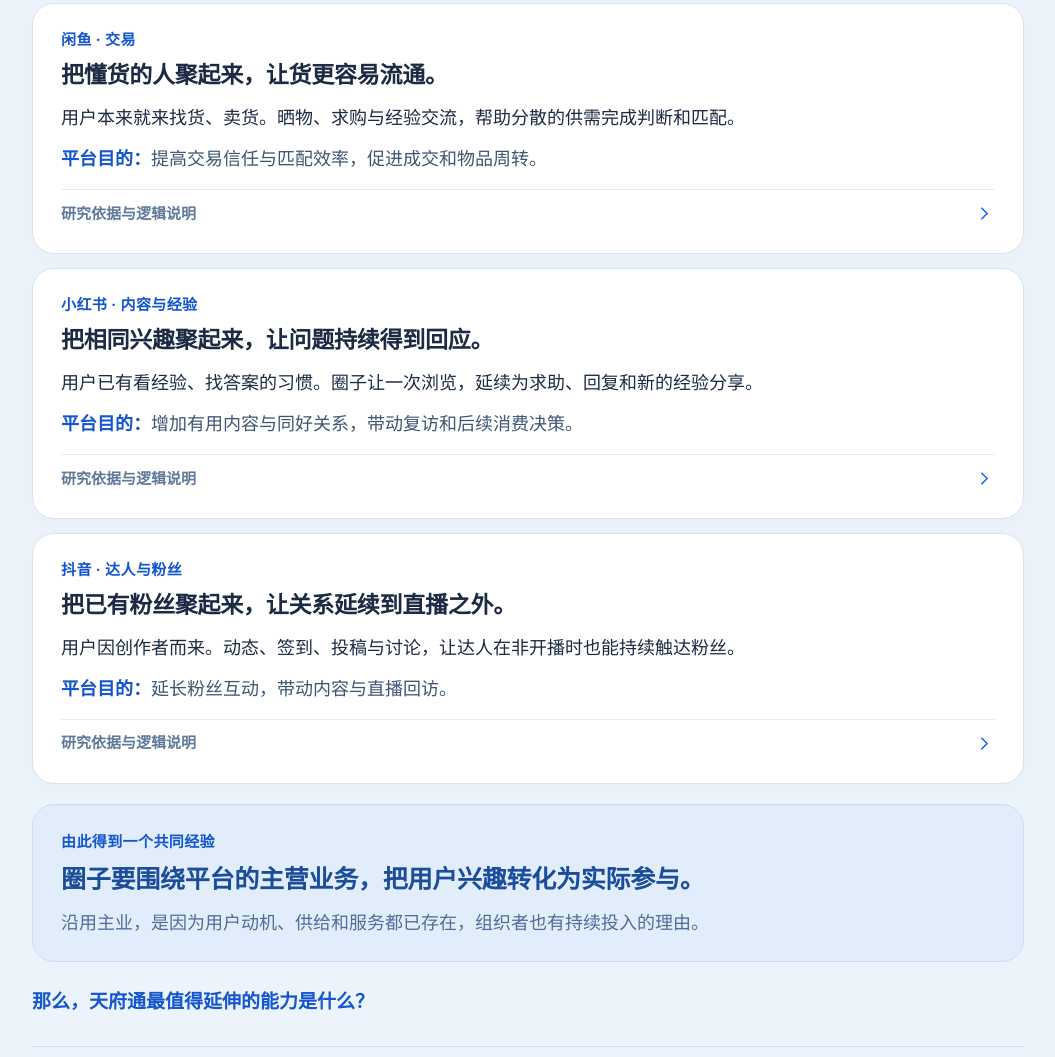
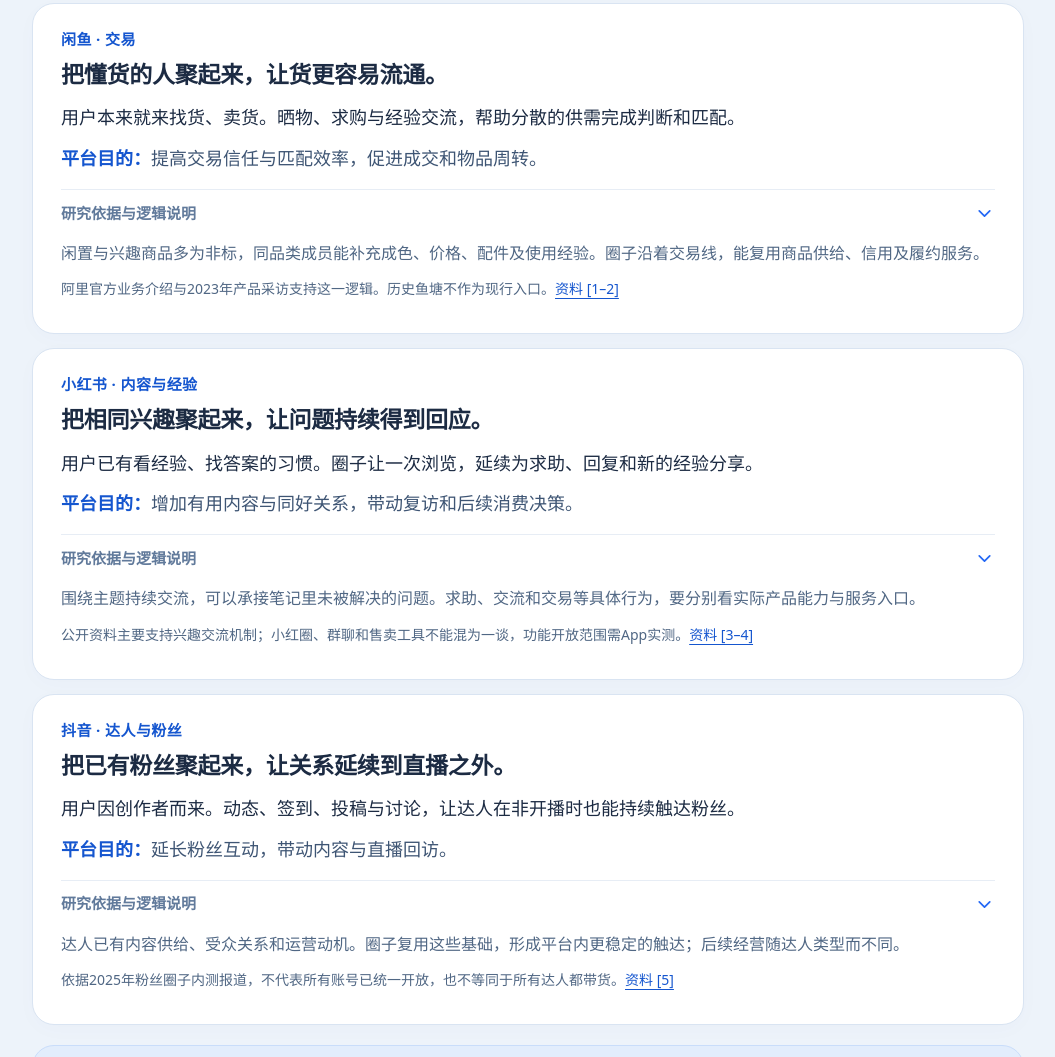
Before and after one commit to zhangxiaoshou779-stack/tianfutong-circles-plan-20261117, a plain HTML site: page index.html in a window 1280 px wide. Shown: the part 604-1661 px from the top of the page, without its empty margins (112-1167 px from the left). Drawn offline with Linux system fonts and the light colour scheme.

Commit message:
Expand platform research explanations by default

```diff
--- a/index.html
+++ b/index.html
@@ -33,21 +33,21 @@
       <h3>把懂货的人聚起来，让货更容易流通。</h3>
       <p>用户本来就来找货、卖货。晒物、求购与经验交流，帮助分散的供需完成判断和匹配。</p>
       <p class="business-result"><strong>平台目的：</strong>提高交易信任与匹配效率，促进成交和物品周转。</p>
-      <details class="inline-detail"><summary>研究依据与逻辑说明<img src="./assets/chevron-right.svg" alt=""></summary><div class="detail-content"><p>闲置与兴趣商品多为非标，同品类成员能补充成色、价格、配件及使用经验。圈子沿着交易线，能复用商品供给、信用及履约服务。</p><p class="source-note">阿里官方业务介绍与2023年产品采访支持这一逻辑。历史鱼塘不作为现行入口。<a href="#ref-1">资料 [1–2]</a></p></div></details>
+      <details class="inline-detail" open><summary>研究依据与逻辑说明<img src="./assets/chevron-right.svg" alt=""></summary><div class="detail-content"><p>闲置与兴趣商品多为非标，同品类成员能补充成色、价格、配件及使用经验。圈子沿着交易线，能复用商品供给、信用及履约服务。</p><p class="source-note">阿里官方业务介绍与2023年产品采访支持这一逻辑。历史鱼塘不作为现行入口。<a href="#ref-1">资料 [1–2]</a></p></div></details>
     </article>
     <article class="platform-story">
       <p class="story-label">小红书 · 内容与经验</p>
       <h3>把相同兴趣聚起来，让问题持续得到回应。</h3>
       <p>用户已有看经验、找答案的习惯。圈子让一次浏览，延续为求助、回复和新的经验分享。</p>
       <p class="business-result"><strong>平台目的：</strong>增加有用内容与同好关系，带动复访和后续消费决策。</p>
-      <details class="inline-detail"><summary>研究依据与逻辑说明<img src="./assets/chevron-right.svg" alt=""></summary><div class="detail-content"><p>围绕主题持续交流，可以承接笔记里未被解决的问题。求助、交流和交易等具体行为，要分别看实际产品能力与服务入口。</p><p class="source-note">公开资料主要支持兴趣交流机制；小红圈、群聊和售卖工具不能混为一谈，功能开放范围需App实测。<a href="#ref-3">资料 [3–4]</a></p></div></details>
+      <details class="inline-detail" open><summary>研究依据与逻辑说明<img src="./assets/chevron-right.svg" alt=""></summary><div class="detail-content"><p>围绕主题持续交流，可以承接笔记里未被解决的问题。求助、交流和交易等具体行为，要分别看实际产品能力与服务入口。</p><p class="source-note">公开资料主要支持兴趣交流机制；小红圈、群聊和售卖工具不能混为一谈，功能开放范围需App实测。<a href="#ref-3">资料 [3–4]</a></p></div></details>
     </article>
     <article class="platform-story">
       <p class="story-label">抖音 · 达人与粉丝</p>
       <h3>把已有粉丝聚起来，让关系延续到直播之外。</h3>
       <p>用户因创作者而来。动态、签到、投稿与讨论，让达人在非开播时也能持续触达粉丝。</p>
       <p class="business-result"><strong>平台目的：</strong>延长粉丝互动，带动内容与直播回访。</p>
-      <details class="inline-detail"><summary>研究依据与逻辑说明<img src="./assets/chevron-right.svg" alt=""></summary><div class="detail-content"><p>达人已有内容供给、受众关系和运营动机。圈子复用这些基础，形成平台内更稳定的触达；后续经营随达人类型而不同。</p><p class="source-note">依据2025年粉丝圈子内测报道，不代表所有账号已统一开放，也不等同于所有达人都带货。<a href="#ref-5">资料 [5]</a></p></div></details>
+      <details class="inline-detail" open><summary>研究依据与逻辑说明<img src="./assets/chevron-right.svg" alt=""></summary><div class="detail-content"><p>达人已有内容供给、受众关系和运营动机。圈子复用这些基础，形成平台内更稳定的触达；后续经营随达人类型而不同。</p><p class="source-note">依据2025年粉丝圈子内测报道，不代表所有账号已统一开放，也不等同于所有达人都带货。<a href="#ref-5">资料 [5]</a></p></div></details>
     </article>
     <div class="conclusion"><p class="story-label">由此得到一个共同经验</p><h3>圈子要围绕平台的主营业务，把用户兴趣转化为实际参与。</h3><p>沿用主业，是因为用户动机、供给和服务都已存在，组织者也有持续投入的理由。</p></div>
     <p class="transition">那么，天府通最值得延伸的能力是什么？</p>
```
